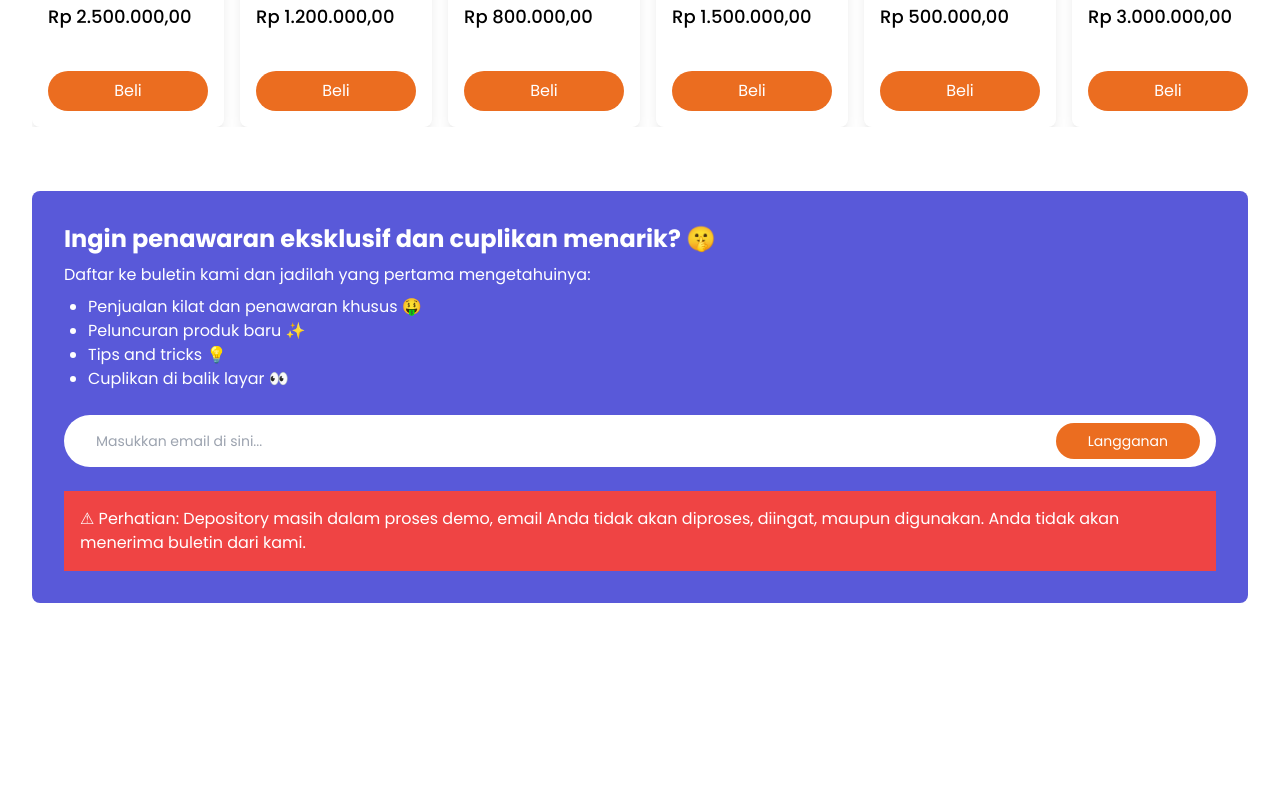
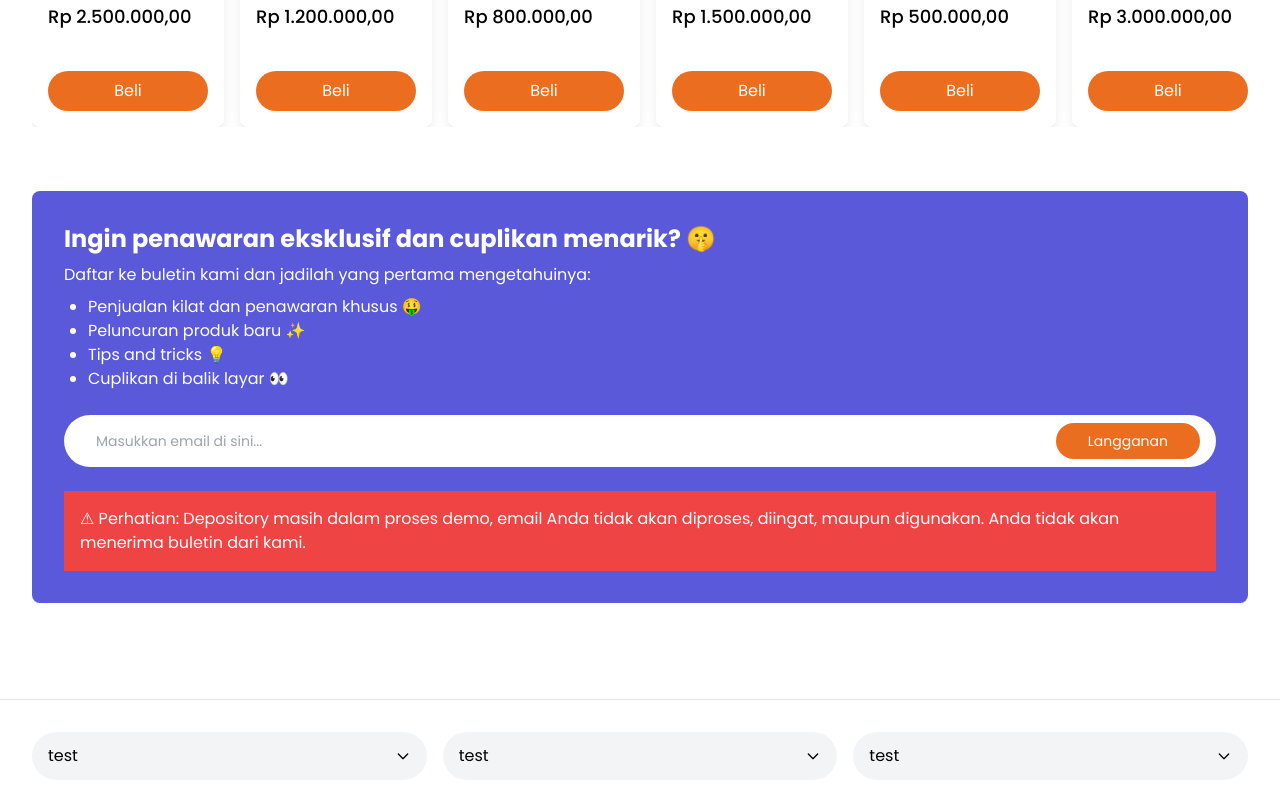
Before and after one commit to Drajad-Kusuma-Adi/depository, a React (Vite) app in the folder fe/: page / in a window 1280 px wide. Shown: the part 952-1752 px from the top of the page. Before the commit the page ends 1651 px from the top, so only its background shows below. Built offline with nearby package versions, Linux system fonts and the light colour scheme.

Commit message:
feat: Add accordion proof of concept

```diff
--- a/fe/src/App.tsx
+++ b/fe/src/App.tsx
@@ -1,5 +1,5 @@
 import React from "react";
-import { Button, Ripple } from "./Components";
+import { Button, Accordion, Ripple } from "./Components";
 
 function Slide({ img, children }: { img: string; children: React.ReactNode }) {
   const slideRef = React.useRef<HTMLButtonElement | null>(null);
@@ -149,9 +149,7 @@ export default function App() {
                 // },
               ].map((item, index) => (
                 <div key={index} className="col-span-12 md:col-span-4">
-                  <Slide img={item.img}>
-                    {item.text}
-                  </Slide>
+                  <Slide img={item.img}>{item.text}</Slide>
                 </div>
               ))}
             </div>
@@ -239,7 +237,6 @@ export default function App() {
               }}
             >
               <div className="flex w-full items-center px-4 py-2 space-x-4 bg-white rounded-full hover:cursor-text text-sm relative">
-
                 <input
                   type="text"
                   name="email"
@@ -248,27 +245,42 @@ export default function App() {
                 />
 
                 <div className="hidden md:block absolute end-4">
-              <Button color="primary" textColor="white">Langganan</Button>
+                  <Button color="primary" textColor="white">
+                    Langganan
+                  </Button>
                 </div>
               </div>
 
               <br />
               <div className="md:hidden">
-
-            <Button xcss={{ width: "100%" }} color="primary" textColor="white">Langganan</Button>
+                <Button
+                  xcss={{ width: "100%" }}
+                  color="primary"
+                  textColor="white"
+                >
+                  Langganan
+                </Button>
               </div>
             </form>
 
             {/* Email will not be processed in demo warning */}
             <p className="text-md text-white bg-red-500 p-4">
-              ⚠ Perhatian: Depository masih dalam proses demo, email Anda tidak akan diproses, diingat, maupun digunakan. Anda tidak akan menerima buletin dari kami.
+              ⚠ Perhatian: Depository masih dalam proses demo, email Anda tidak
+              akan diproses, diingat, maupun digunakan. Anda tidak akan menerima
+              buletin dari kami.
             </p>
           </section>
         </div>
       </main>
 
       {/* Footer */}
-      <footer className=""></footer>
+      <footer className="w-full p-8 border-t border-grey-500">
+        <div className="w-full flex space-x-4">
+        <Accordion title="test">test</Accordion>
+        <Accordion title="test">test</Accordion>
+        <Accordion title="test">test</Accordion>
+        </div>
+      </footer>
     </>
   );
 }
--- a/fe/src/Components.tsx
+++ b/fe/src/Components.tsx
@@ -169,3 +169,61 @@ export function Button({
     </button>
   );
 }
+
+export const Accordion = ({ title, children }: { title: string; children: React.ReactNode }) => {
+  const accordionBtnRef = React.useRef<HTMLButtonElement>(null);
+  const [isOpen, setIsOpen] = React.useState(false);
+
+  return (
+    <div className="relative overflow-hidden w-full">
+      <button
+      ref={accordionBtnRef}
+        onClick={(e) => {
+          setIsOpen(!isOpen);
+
+          Ripple(e, accordionBtnRef.current!, "white");
+        }}
+        className={`
+          w-full
+          flex
+          items-center
+          justify-between
+          px-4
+          py-3
+          rounded-full
+          bg-gray-100
+          hover:bg-gray-200
+          transition-colors
+          duration-300
+          relative
+          overflow-hidden
+        `}
+      >
+        <span>{title}</span>
+        <svg
+          className={`
+            size-4
+            transform
+            ${isOpen ? 'rotate-180' : ''}
+            transition-transform
+            duration-300
+          `}
+          xmlns="http://www.w3.org/2000/svg"
+          fill="none"
+          viewBox="0 0 24 24"
+          stroke="currentColor"
+        >
+          <path
+            strokeLinecap="round"
+            strokeLinejoin="round"
+            strokeWidth={2}
+            d="M19 9l-7 7-7-7"
+          />
+        </svg>
+      </button>
+      <div className={`px-4 py-3 bg-white rounded-b-pill transition-all duration-300 ${isOpen ? '' : '-translate-y-24'}`}>
+        {children}
+      </div>
+    </div>
+  );
+};
```
Lines whose indentation alone changed are shown as unchanged.
